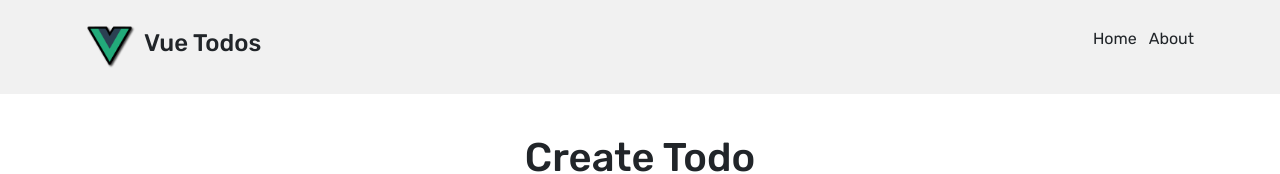
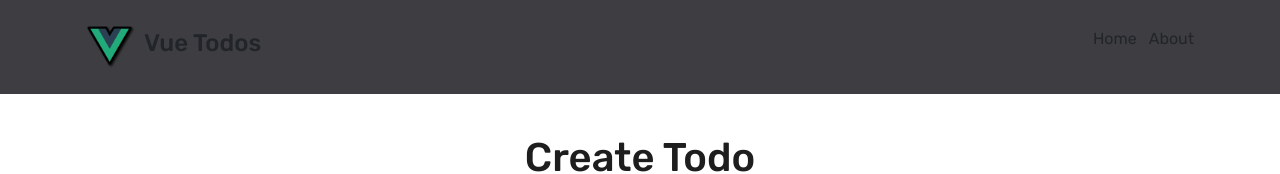
Before and after one commit to wriggu/awfultaskmanager-vue.js, a Vue app: page / in a window 1280 px wide. Shown: the top 174 px of the page. Built offline with nearby package versions, Linux system fonts and the light colour scheme.

Commit message:
color palette changes

```diff
--- a/src/components/TodoHeader.vue
+++ b/src/components/TodoHeader.vue
@@ -20,7 +20,7 @@ import { RouterLink } from 'vue-router';
 
 <style lang="scss" scoped>
 header {
-  background-color: #f1f1f1;
+  background-color: #3e3e42;
   nav {
     display: flex;
     align-items: center;
--- a/src/views/TodosView.vue
+++ b/src/views/TodosView.vue
@@ -87,6 +87,7 @@ const deleteTodo = (todoId) => {
 
 <style lang="scss" scoped>
 main {
+  color: #1e1e1e;
   display: flex;
   flex-direction: column;
   max-width: 500px;
```
